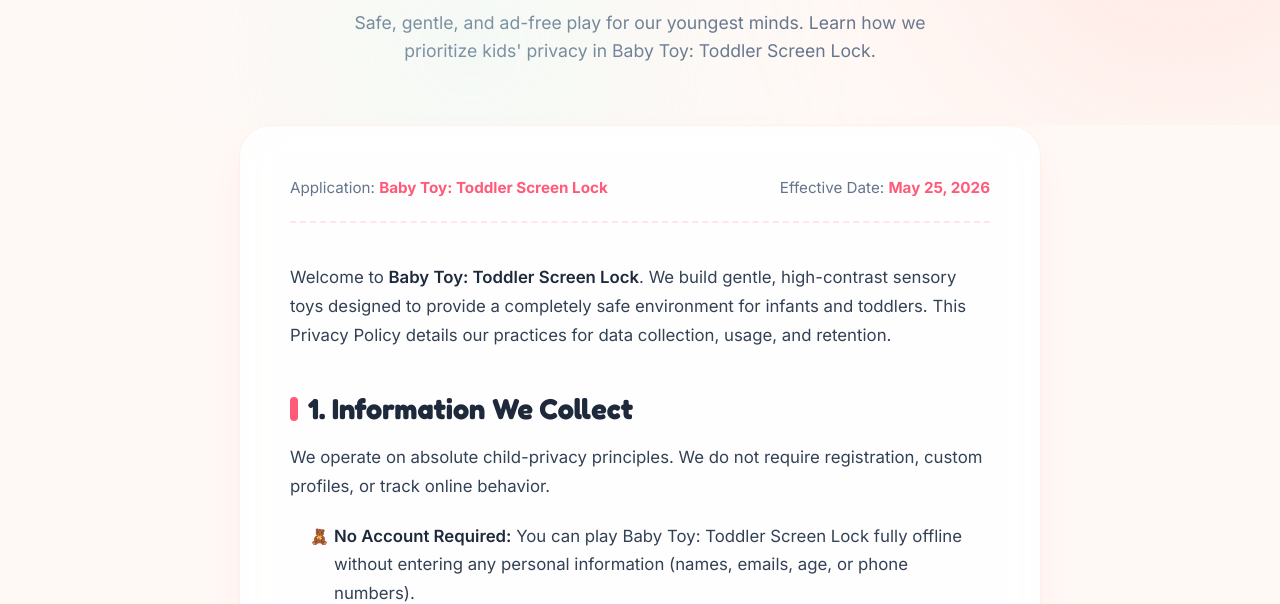
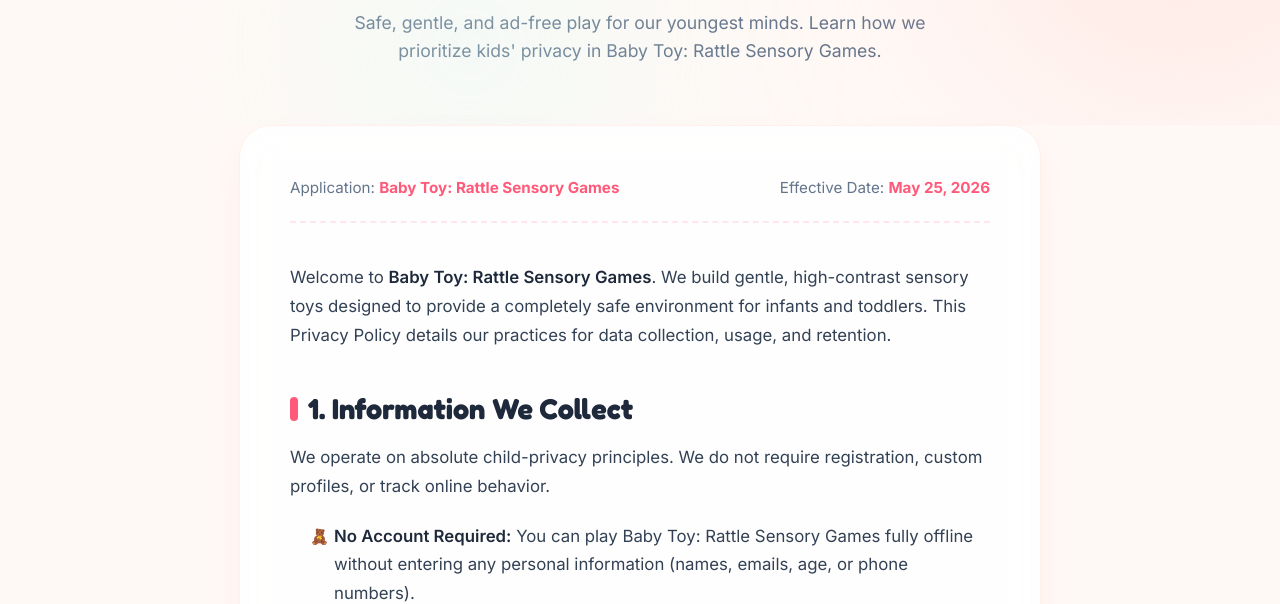
Before and after one commit to taoqx/toyjoygames, a plain HTML site: page babytoy/privacy/index.html in a window 1280 px wide. Shown: the part 203-807 px from the top of the page. Drawn offline with Linux system fonts and the light colour scheme.

Commit message:
update babytoy privacy

```diff
--- a/babytoy/privacy/index.html
+++ b/babytoy/privacy/index.html
@@ -3,9 +3,9 @@
 <head>
     <meta charset="UTF-8">
     <meta name="viewport" content="width=device-width, initial-scale=1.0">
-    <title>Privacy Policy - Baby Toy: Toddler Screen Lock | ToyJoyGames</title>
-    <meta name="description" content="Read the Privacy Policy of Baby Toy: Toddler Screen Lock. Learn how we handle, protect, and retain your data with complete transparency.">
-    <meta name="keywords" content="privacy policy, Baby Toy: Toddler Screen Lock, sensory toys, baby games, data retention, ToyJoyGames">
+    <title>Privacy Policy - Baby Toy: Rattle Sensory Games | ToyJoyGames</title>
+    <meta name="description" content="Read the Privacy Policy of Baby Toy: Rattle Sensory Games. Learn how we handle, protect, and retain your data with complete transparency.">
+    <meta name="keywords" content="privacy policy, Baby Toy: Rattle Sensory Games, sensory toys, baby games, data retention, ToyJoyGames">
     <link rel="canonical" href="https://toyjoygames.com/babytoy/privacy/" />
 
     <!-- Google Fonts -->
@@ -276,7 +276,7 @@
         <div class="blob-bg blob-3"></div>
         <div class="container">
             <h1 class="doc-title">Privacy Policy</h1>
-            <p class="doc-subtitle">Safe, gentle, and ad-free play for our youngest minds. Learn how we prioritize kids' privacy in Baby Toy: Toddler Screen Lock.</p>
+            <p class="doc-subtitle">Safe, gentle, and ad-free play for our youngest minds. Learn how we prioritize kids' privacy in Baby Toy: Rattle Sensory Games.</p>
         </div>
     </section>
 
@@ -284,17 +284,17 @@
     <main class="doc-container">
         <div class="doc-card">
             <div class="doc-meta">
-                <div class="doc-meta-item">Application: <strong>Baby Toy: Toddler Screen Lock</strong></div>
+                <div class="doc-meta-item">Application: <strong>Baby Toy: Rattle Sensory Games</strong></div>
                 <div class="doc-meta-item">Effective Date: <strong>May 25, 2026</strong></div>
             </div>
 
             <div class="doc-body">
-                <p>Welcome to <strong>Baby Toy: Toddler Screen Lock</strong>. We build gentle, high-contrast sensory toys designed to provide a completely safe environment for infants and toddlers. This Privacy Policy details our practices for data collection, usage, and retention.</p>
+                <p>Welcome to <strong>Baby Toy: Rattle Sensory Games</strong>. We build gentle, high-contrast sensory toys designed to provide a completely safe environment for infants and toddlers. This Privacy Policy details our practices for data collection, usage, and retention.</p>
 
                 <h2>1. Information We Collect</h2>
                 <p>We operate on absolute child-privacy principles. We do not require registration, custom profiles, or track online behavior.</p>
                 <ul>
-                    <li><strong>No Account Required:</strong> You can play Baby Toy: Toddler Screen Lock fully offline without entering any personal information (names, emails, age, or phone numbers).</li>
+                    <li><strong>No Account Required:</strong> You can play Baby Toy: Rattle Sensory Games fully offline without entering any personal information (names, emails, age, or phone numbers).</li>
                     <li><strong>Purchases:</strong> We offer optional in-app purchases processed securely via Google Play Billing. We never collect or see your payment card numbers.</li>
                     <li><strong>Information You Voluntarily Provide:</strong> If you contact us for parent support or to submit feedback, we collect your email address and any support query details you submit.</li>
                     <li><strong>Automatically Collected Diagnostics:</strong> To ensure that the sensory graphics render smoothly across all device sizes, we may collect technical hardware specs (device manufacturer, CPU type, OS version, and app performance logs). This contains no personally identifiable information (PII).</li>
@@ -311,7 +311,7 @@
                 <!-- High Highlight Compliance Callout Box for Data Retention -->
                 <div class="compliance-callout">
                     <h3>👶 Family &amp; Child Safe Play</h3>
-                    <p>Baby Toy: Toddler Screen Lock is completely ad-free. We do not have user tracking databases, advertising profiles, or custom telemetry servers. Your baby's sensory interaction remains fully on your own local device.</p>
+                    <p>Baby Toy: Rattle Sensory Games is completely ad-free. We do not have user tracking databases, advertising profiles, or custom telemetry servers. Your baby's sensory interaction remains fully on your own local device.</p>
                 </div>
 
                 <h2>3. Data Retention and Deletion Policy</h2>
@@ -356,7 +356,7 @@
                 <p>We do not sell, rent, or trade your data. Anonymized logs are only shared with trusted platforms (e.g. Google Developer Services) to detect performance bugs, and they are legally required to keep this data safe. We may also disclose data in rare cases under strict legal obligations.</p>
 
                 <h2>5. Children's Privacy</h2>
-                <p>Baby Toy: Toddler Screen Lock is built for parents and families. We do not knowingly collect personal data from children under 13. If any parent discovers their child under 13 has emailed us, please notify us, and we will delete that message and email address immediately.</p>
+                <p>Baby Toy: Rattle Sensory Games is built for parents and families. We do not knowingly collect personal data from children under 13. If any parent discovers their child under 13 has emailed us, please notify us, and we will delete that message and email address immediately.</p>
 
                 <h2>6. Your Choices and Rights</h2>
                 <p>No matter where you live, you have the right to request access, correction, or deletion of any email support messages you have sent us. We will fulfill all valid requests within 30 days.</p>
@@ -372,7 +372,7 @@
                 </p>
 
                 <p class="footer-note">
-                    By using Baby Toy: Toddler Screen Lock, you agree to this Privacy Policy. If you do not agree, please discontinue using the app.
+                    By using Baby Toy: Rattle Sensory Games, you agree to this Privacy Policy. If you do not agree, please discontinue using the app.
                 </p>
             </div>
         </div>
```
